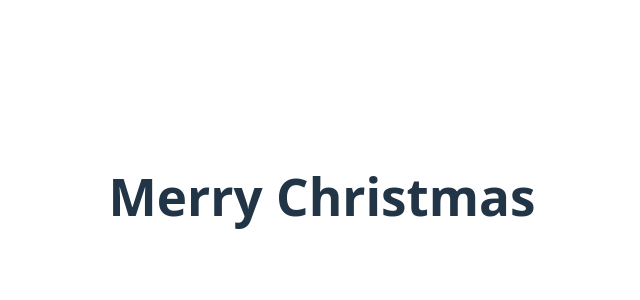
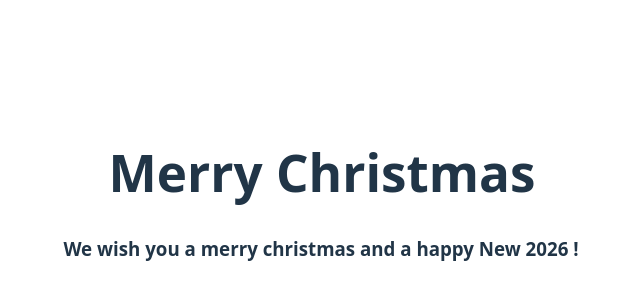
Before and after one commit to ketchup0211/20252R0136COSE40500, a React (Vite) app: page / in a window 1280 px wide. Shown: the part 204-504 px from the top of the page, without its empty margins (318-958 px from the left). Built offline with nearby package versions, Linux system fonts and the light colour scheme.

Commit message:
[ADD] typing text

```diff
--- a/src/App.jsx
+++ b/src/App.jsx
@@ -2,6 +2,7 @@ import { useState } from "react";
 import reactLogo from "./assets/react.svg";
 import viteLogo from "/vite.svg";
 import "./App.css";
+import TypingEffect from "./utils/TypingEffect";
 
 function App() {
   const [count, setCount] = useState(0);
@@ -10,6 +11,9 @@ function App() {
     <>
       <div>
         <h1>Merry Christmas</h1>
+        <TypingEffect
+          text={"We wish you a merry christmas\n and a happy New 2026 !"}
+        />
       </div>
     </>
   );
--- a/src/utils/TypingEffect.css
+++ b/src/utils/TypingEffect.css
@@ -12,6 +12,6 @@
     border-color: transparent;
   }
   50% {
-    border-color: orange;
+    border-color: rgb(255, 255, 255);
   }
 }
```
Also changed, not shown: src/utils/TypingEffect.jsx (renamed from src/utils/TypingEffect.js).
